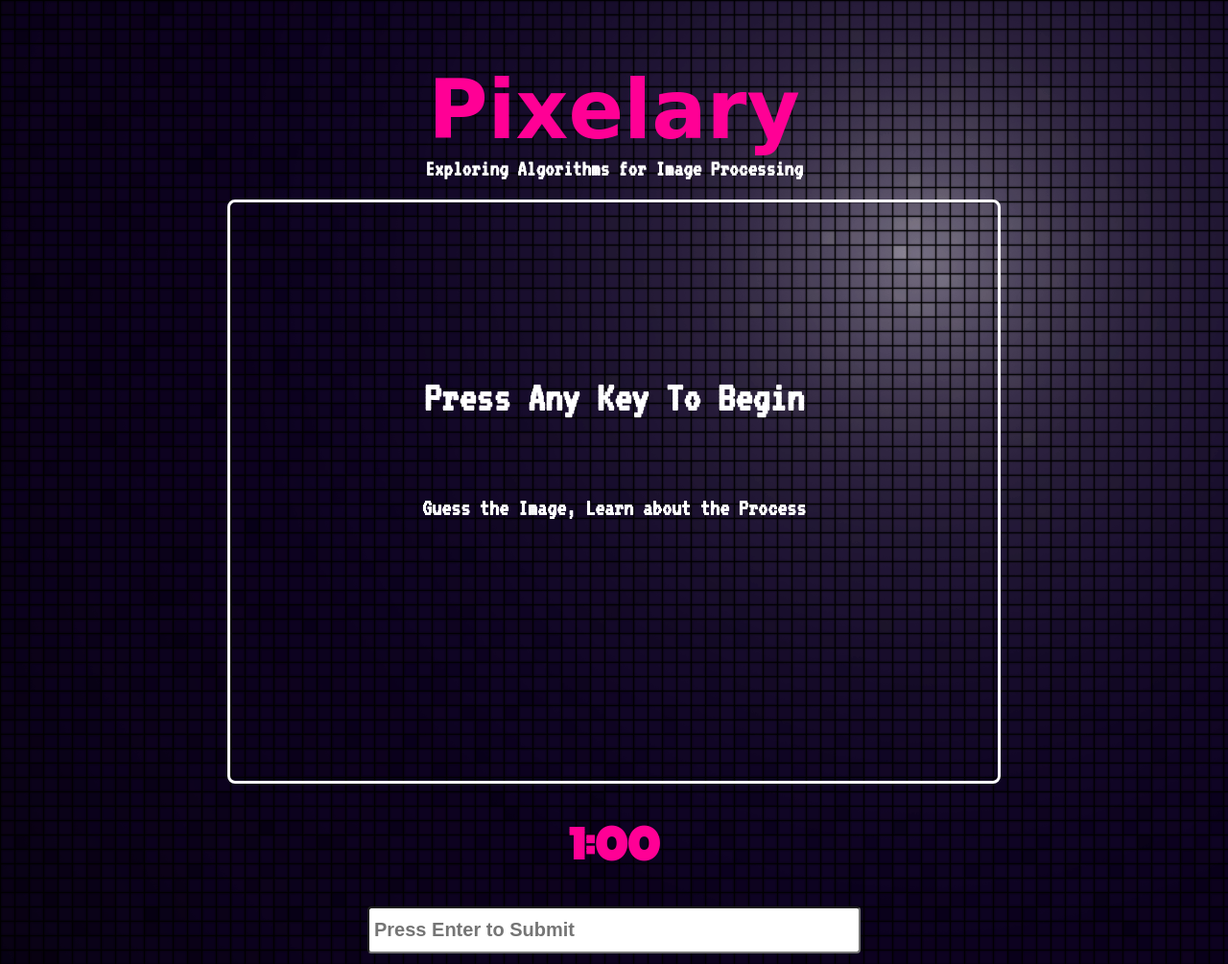
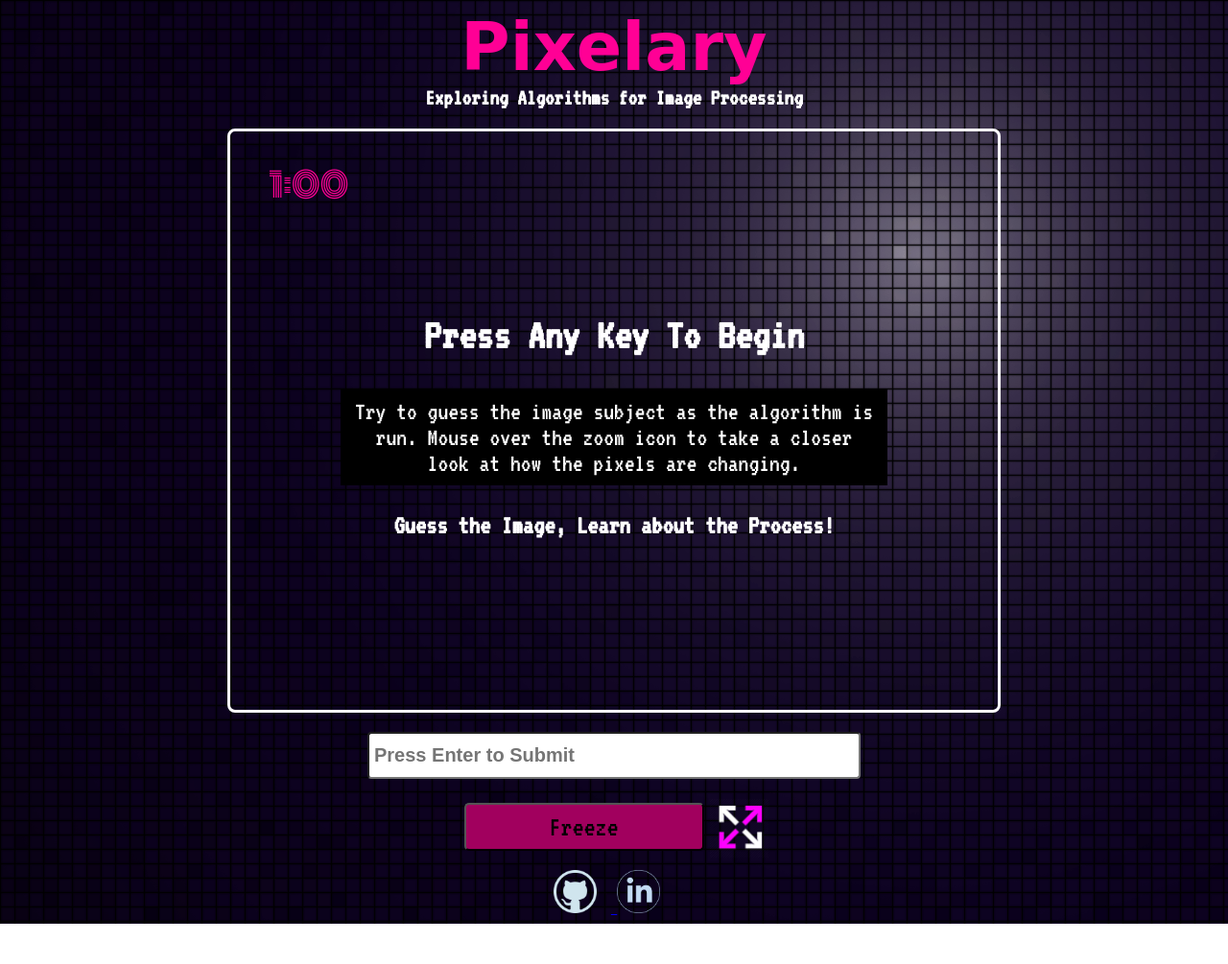
Before and after one commit to NVizzutti/pixelary, a website: page index.html in a window 1280 px wide. Shown: the top 1005 px of the page at 96% size. After the commit the page ends 963 px from the top, so only its background shows below. Drawn offline with nearby package versions, Linux system fonts and the light colour scheme; a web font is replaced by a local one.

Commit message:
added incorrect message

```diff
--- a/bundle.js
+++ b/bundle.js
@@ -100,7 +100,6 @@
 
 	$(document).ready(function () {
 	  $('#stop').click(function () {
-	    console.log('h');
 	    window.running = false;
 	    selectImage();
 	  });
@@ -158,12 +157,19 @@
 	}
 
 	var checkGuess = exports.checkGuess = function checkGuess(guess) {
+	  var fader = void 0;
 	  guess = guess.toLowerCase();
+	  var hint = answerString[Math.floor(Math.random() * answerString.length)];
 	  if (guess.includes(answerString)) {
 	    window.running = false;
 	    selectImage();
 	    (0, _timer.resetTimer)();
 	    return true;
+	  } else {
+	    clearTimeout(fader);
+	    $('#message').text('Not quite!').fadeTo('slow', 1);
+	    $('#sub-message').text('Hint: there is a \'' + hint + '\' in the word.').fadeTo('slow', 1);
+	    fader = setTimeout(_input.clearMessage, 1500);
 	  }
 	  return false;
 	};
--- a/index.html
+++ b/index.html
@@ -16,13 +16,15 @@
     </div>
     <div id='messages'>
     <h2 id='message'>Press Any Key To Begin</h2>
-    <p id='description'></p>
-    <h3 id='sub-message'>Guess the Image, Learn about the Process</h3>
+    <p id='description'>Try to guess the image subject as the algorithm is run.
+      Mouse over the zoom icon to take a closer look at how the pixels are changing.
+    </p>
+    <h3 id='sub-message'>Guess the Image, Learn about the Process!</h3>
   </div>
   <div id='canvas-wrapper'>
+  <h2 id='clock'>1:00</h2>
   <canvas id="img-canvas" width="800" height="500"></canvas>
   </div>
-  <h2 id='clock'>1:00</h2>
   <input type='text' placeholder='Press Enter to Submit' id='guess'></input>
   <div id='controls'>
   <button id='stop'>Freeze</button>
@@ -32,7 +34,7 @@
   <a href='http://www.github.com/nvizzutti'>
     <img src='images/github.png' class='links'>
   </a>
-  <a href='www.linkedin.com/in/nvizzutti'>
+  <a href='http://www.linkedin.com/in/nvizzutti'>
     <img src='images/linkedin.png' class='links'>
   </a>
   </div>
--- a/styles/styles.css
+++ b/styles/styles.css
@@ -14,7 +14,8 @@ h1 {
 }
 
 #title {
-  font-size: 85px;
+  margin-top: 0;
+  font-size: 70px;
   margin-bottom: 0;
 }
 
@@ -27,15 +28,17 @@ h1 {
 }
 
 #clock {
+  position: absolute;
+  left: 40px;
   color: #ff0095;
   font-family: 'Monoton', cursive;
-  font-size: 40px;
+  font-weight: lighter;
+  font-size: 35px;
 }
 
 #messages {
-  padding-top: auto;
-  padding-bottom: auto;
-  top: 355px;
+  z-index: 10;
+  top: 290px;
   position: absolute;
   text-align: center;
 }
@@ -46,13 +49,12 @@ h1 {
 }
 
 #sub-message {
-  font-size: 25px;
+  font-size: 28px;
 }
 #description {
   width: 550px;
   padding: 10px;
   background-color: black;
-  opacity: 0;
   font-size: 27px;
 }
 
@@ -65,6 +67,7 @@ canvas {
 }
 
 #canvas-wrapper {
+  position: relative;
   border: 3px solid white;
   border-radius: 8px;
   overflow: hidden;
@@ -78,11 +81,12 @@ input {
   height: 35px;
   font-size: 20px;
   margin-bottom: 20px;
+  margin-top: 20px;
 }
 
 button {
   font-family: 'VT323', monospace;
-  font-size: 24px;
+  font-size: 30px;
   background-color: rgb(161, 0, 94);
   border-radius: 5px;
   margin: 5px;
@@ -95,27 +99,25 @@ button:hover {
   cursor: pointer;
 }
 
-.controls {
+#controls {
   display: flex;
-  flex-direction: row;
 }
 
 .links {
   border-radius: 7px;
   margin-top: 10px;
   margin-right: 15px;
-  height: 60px;
+  height: 45px;
   width: auto;
 }
 
 .links:hover {
-  height: 65px;
+  height: 48px;
 }
 
 #zoom {
-  height: 50px;
+  height: 63px;
   width: auto;
-  margin: 10px;
 }
 
 .zoomed {
```
Also changed, not shown: docs/test.html (+0 -1 lines), lib/image.js (+9 -1 lines), 1 other file.
